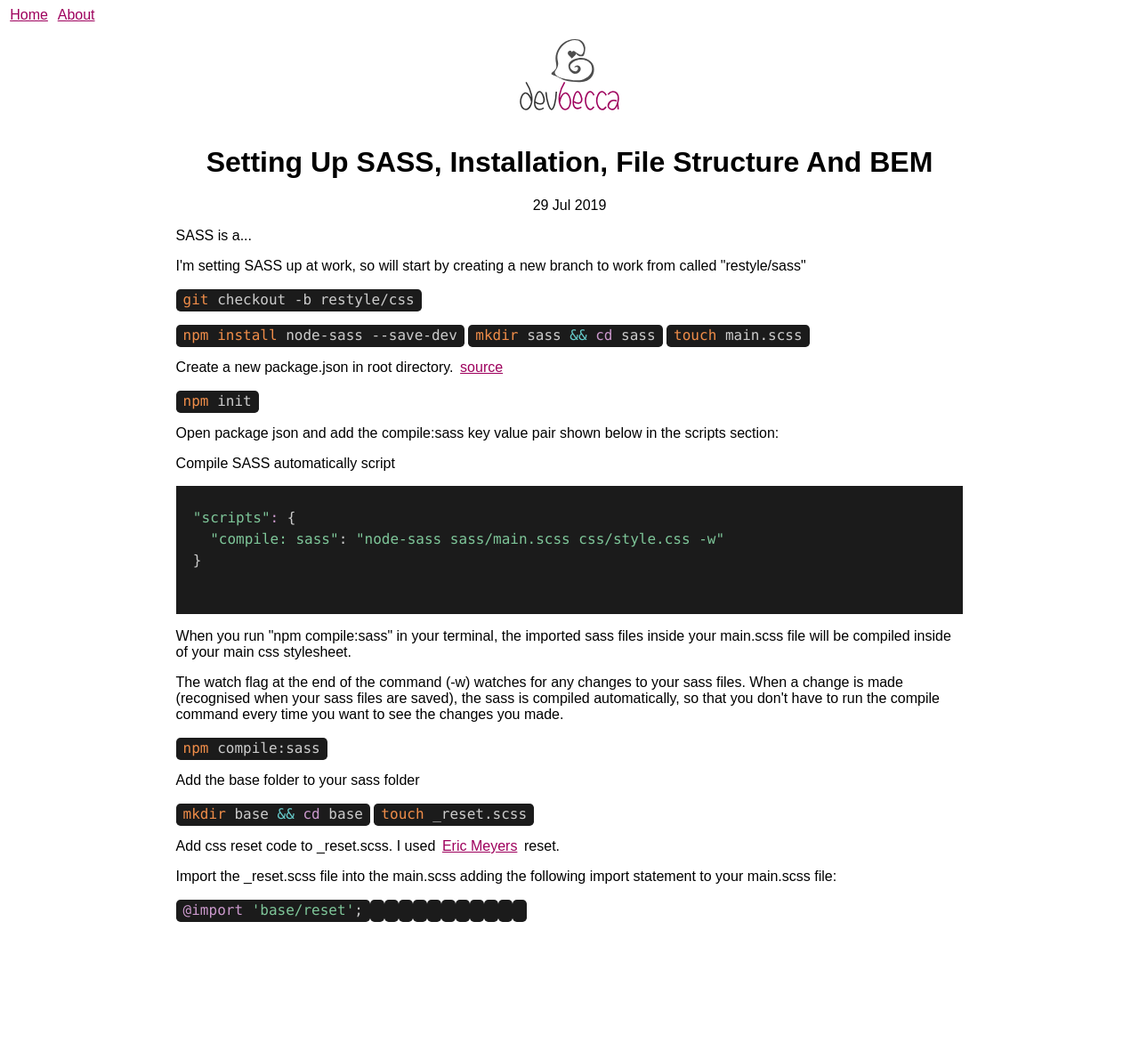
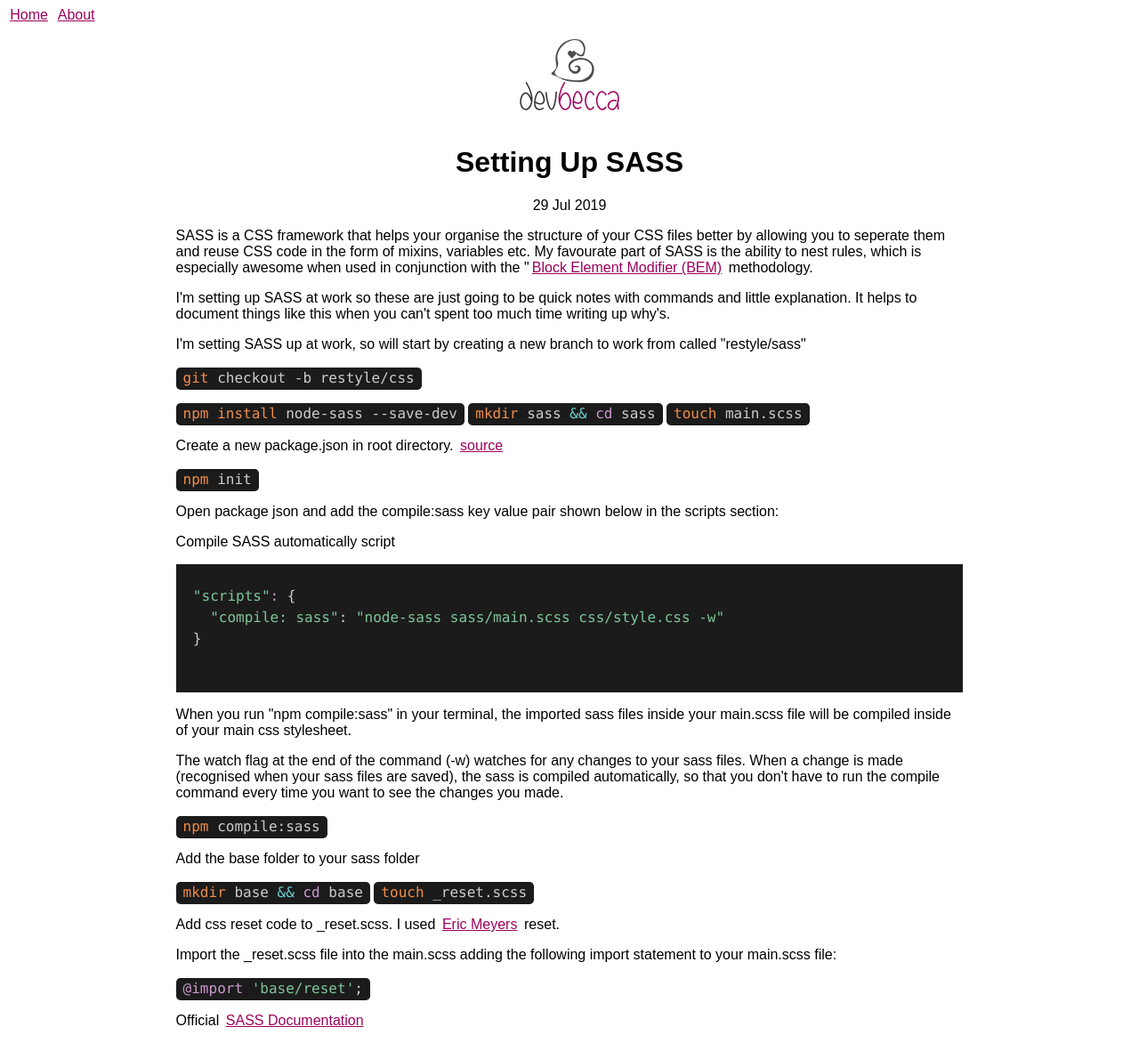
Before and after one commit to Becca9941/Becca9941.github.io, a Jekyll site: the page built from _posts/2019-07-29-introduction-to-sass-installing-and-bem.html, in a window 1280 px wide. Shown: the whole page at 89% size. Built offline with Jekyll 4.4.1, drawn with Linux system fonts in a browser that asks for light colours; before the commit the page ends 1042 px from its top, so only the background shows below that.

Commit message:
edited sass post to make a little less hasty

```diff
--- a/_posts/2019-07-29-introduction-to-sass-installing-and-bem.html
+++ b/_posts/2019-07-29-introduction-to-sass-installing-and-bem.html
@@ -1,11 +1,13 @@
 ---
 layout: post
-title: Setting up SASS, installation, file structure and BEM
+title: Setting up SASS
 categories: [web development]
 tags: [CSS, SASS, SCSS, BEM, installation, node]
 ---
 
-<p>SASS is a...</p>
+<p>SASS is a CSS framework that helps your organise the structure of your CSS files better by allowing you to seperate them and reuse CSS code in the form of mixins, variables etc. My favourate part of SASS is the ability to nest rules, which is especially awesome when used in conjunction with the "<a href="http://getbem.com/" target="_blank">Block Element Modifier (BEM)</a> methodology.</a>
+
+<p>I'm setting up SASS at work so these are just going to be quick notes with commands and little explanation. It helps to document things like this when you can't spent too much time writing up why's.</p>
 
 <p>I'm setting SASS up at work, so will start by creating a new branch to work from called "restyle/sass"</p>
 
@@ -51,14 +53,5 @@ tags: [CSS, SASS, SCSS, BEM, installation, node]
 <p>Import the _reset.scss file into the main.scss adding the following import statement to your main.scss file:</p>
 
 <code class="lang-scss">@import 'base/reset';</code>
-<code class="lang-bash"></code>
-<code class="lang-bash"></code>
-<code class="lang-bash"></code>
-<code class="lang-bash"></code>
-<code class="lang-bash"></code>
-<code class="lang-bash"></code>
-<code class="lang-bash"></code>
-<code class="lang-bash"></code>
-<code class="lang-bash"></code>
-<code class="lang-bash"></code>
-<code class="lang-bash"></code>
+
+<p>Official <a href="https://sass-lang.com/documentation" target="_blank">SASS Documentation</a></p>
```
